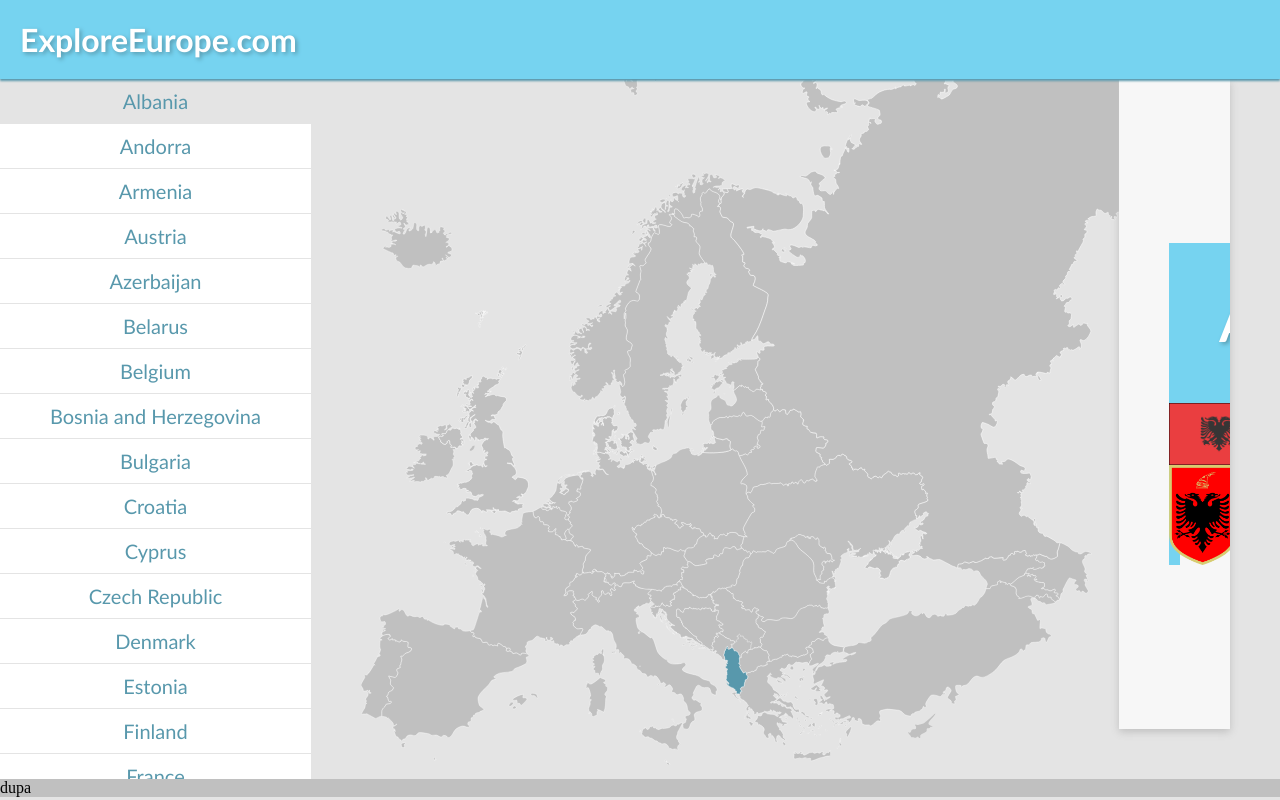
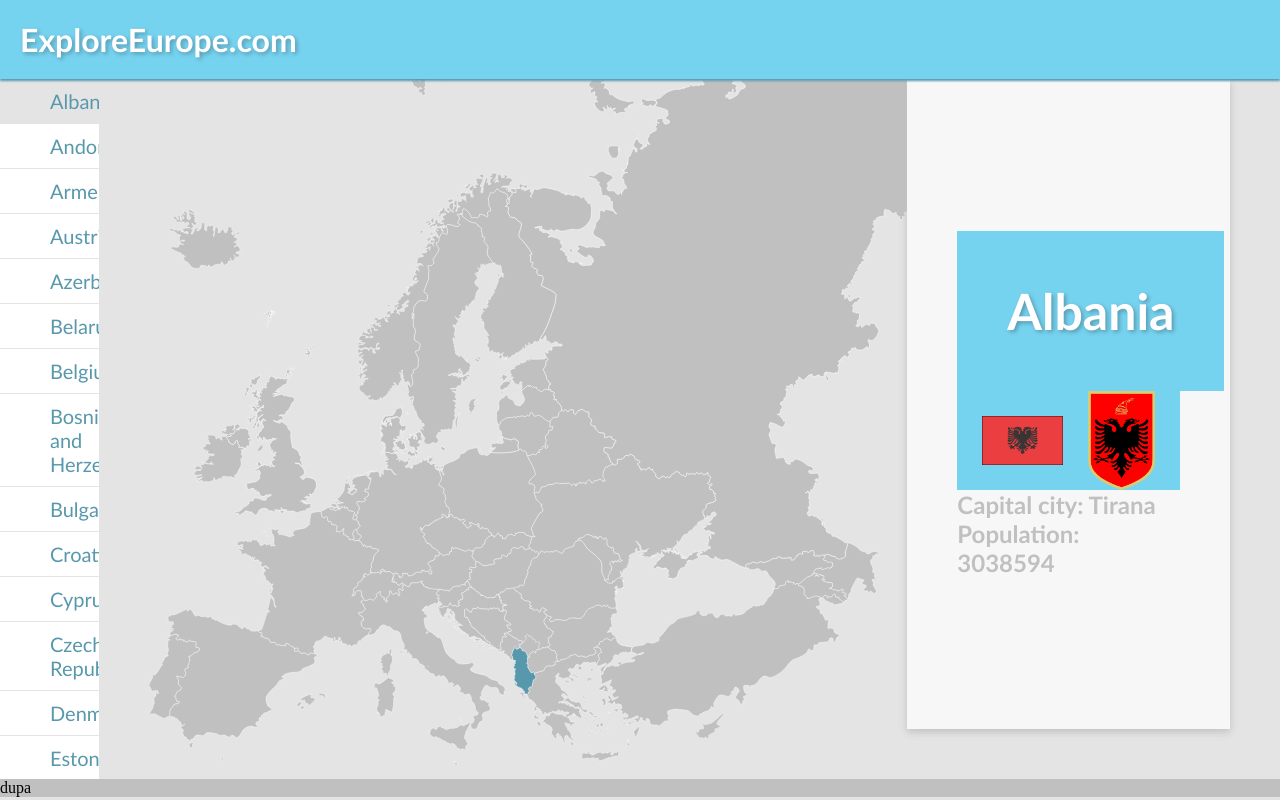
Before and after one commit to TomaszLatusek/Map, a plain HTML site: page index.html in a window 1280 px wide. Both pictures are taken after a click on the item "Albania". Drawn offline with nearby package versions, Linux system fonts and the light colour scheme.

Commit message:
before new look

```diff
--- a/index.css
+++ b/index.css
@@ -45,11 +45,12 @@ main {
   max-height: 700px;
   overflow: scroll;
   margin-right: 50px;
-  flex-shrink: 0;
+  /* flex-shrink: 0; */
 }
 
 .map {
   border-width: 1px;
+  max-width: 800px;
 }
 
 .info {
@@ -58,7 +59,7 @@ main {
   width: 700px;
   max-height: 650px;
   overflow: scroll;
-  justify-content: space-around;
+  justify-content: center;
   background-color: rgba(255, 255, 255, 0.712);
   box-shadow: 0px 3px 8px 0px #c0c0c0;
   margin-right: 50px;
--- a/main.js
+++ b/main.js
@@ -67,7 +67,7 @@ $("li, path, g").click(function(){
             var list = document.getElementById(COUNTRIES[i].id);
 
             var div1 = document.createElement("div");
-                div1.className = "images";
+                div1.className = "countryName";
                 document.getElementsByClassName("info")[0].appendChild(div1);
                 div1.style.display = "flex";
                 div1.style.flexDirection = "row";
@@ -78,17 +78,29 @@ $("li, path, g").click(function(){
 
             var h1 = document.createElement("h1");
                 h1.innerHTML = COUNTRIES[i].name;
-                document.getElementsByClassName("images")[0].appendChild(h1);
+                if(COUNTRIES[i].name.length > 9){
+                    h1.style.padding = "50px 10px";
+                }
 
             var flag = document.createElement("img");
                 flag.src = ('./flags/' + COUNTRIES[i].id + '.png');
-                flag.style.maxWidth = "100px";
-                document.getElementsByClassName("images")[0].appendChild(flag);
+                flag.style.maxHeight = "50px";
 
             var emblem = document.createElement("img");
                 emblem.src = ('./emblems/' + COUNTRIES[i].id + '.png');
                 emblem.style.maxHeight = "100px";
-                document.getElementsByClassName("images")[0].appendChild(emblem);
+
+                document.getElementsByClassName("countryName")[0].appendChild(h1);
+                document.getElementsByClassName("countryName")[0].appendChild(flag);
+                document.getElementsByClassName("countryName")[0].appendChild(emblem);
+
+            var capital = document.createElement("h2");
+                capital.innerHTML = "Capital city: " + COUNTRIES[i].capital;
+                document.getElementsByClassName("info")[0].appendChild(capital);
+
+            var population = document.createElement("h2");
+                population.innerHTML = "Population: " + COUNTRIES[i].population;
+                document.getElementsByClassName("info")[0].appendChild(population);
 
                 country.style.fill = "rgb(88, 152, 172)";
                 console.log(COUNTRIES[i].id);
```
